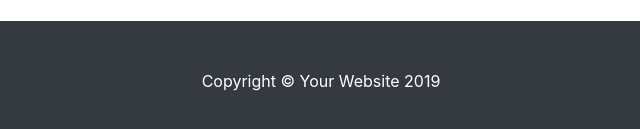
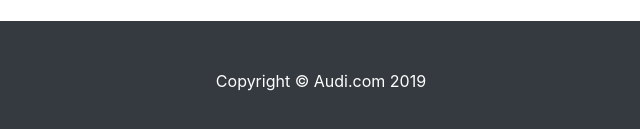
Before and after one commit to carlos10796/ecoem, a website: page about.html in a window 1280 px wide. Shown: the part 1688-1817 px from the top of the page, 319-959 px from the left. Drawn offline with Linux system fonts and the light colour scheme.

Commit message:
Se actualiza la sección de pie de pagina, con la respectiva referencia al copyrigth

```diff
--- a/about.html
+++ b/about.html
@@ -190,10 +190,11 @@
   <!-- Footer -->
   <footer class="py-5 bg-dark">
     <div class="container">
-      <p class="m-0 text-center text-white">Copyright &copy; Your Website 2019</p>
+      <p class="m-0 text-center text-white">Copyright &copy; Audi.com 2019</p>
     </div>
     <!-- /.container -->
   </footer>
+
 
   <!-- Bootstrap core JavaScript -->
   <script src="vendor/jquery/jquery.min.js"></script>
```
